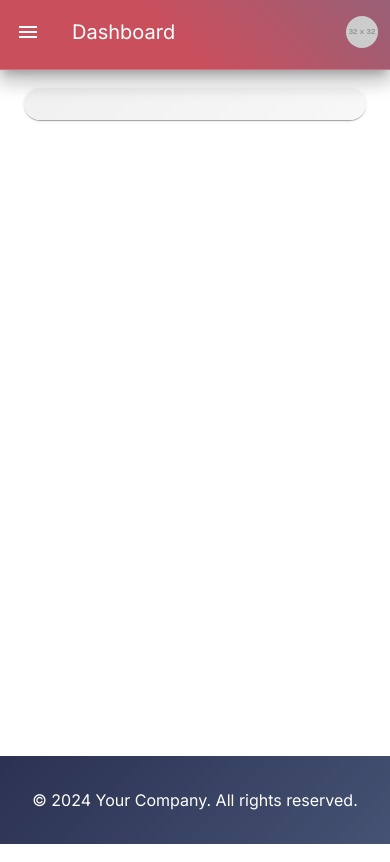
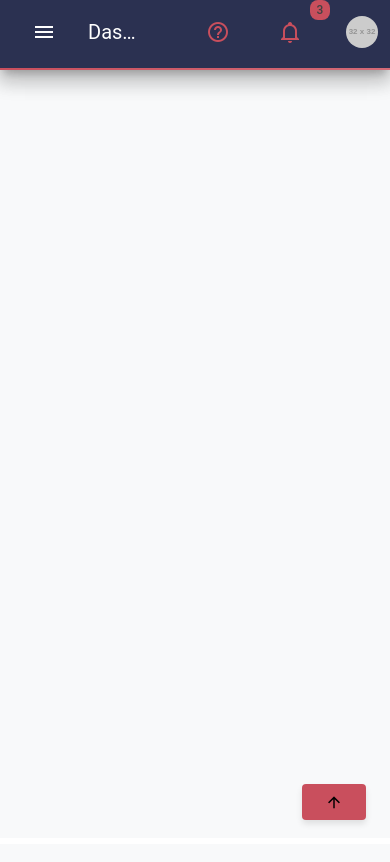
Before and after one commit to Kirolos-Nabil-0/rehab-v3, a Nuxt app: page / in a window 390 px wide. Built offline with nearby package versions, Linux system fonts and the light colour scheme.

Commit message:
updated layout

```diff
--- a/layouts/default.vue
+++ b/layouts/default.vue
@@ -1,15 +1,42 @@
 <template>
     <v-app>
         <!-- Top App Bar -->
-        <v-app-bar app class="app-bar-gradient elevation-12">
-            <v-app-bar-nav-icon @click.stop="drawer = !drawer"></v-app-bar-nav-icon>
+        <v-app-bar app class="app-bar elevation-12">
+            <v-app-bar-nav-icon @click.stop="toggleDrawer"></v-app-bar-nav-icon>
             <v-toolbar-title>{{ currentPageTitle }}</v-toolbar-title>
+
+            <!-- Search Bar -->
             <v-spacer></v-spacer>
+
+            <!-- Icons Group -->
+            <v-btn icon v-tooltip.bottom="'Help'" class="nav-icon">
+                <v-icon>mdi-help-circle-outline</v-icon>
+            </v-btn>
+
+            <!-- Notifications Icon with Badge -->
+            <v-menu offset-y>
+                <template #activator="{ on, attrs }">
+                    <v-badge :content="notificationCount" color="var(--primary-color)" overlap
+                        v-if="notificationCount > 0" class="nav-icon">
+                        <v-btn icon v-bind="attrs" v-on="on" class="nav-icon">
+                            <v-icon>mdi-bell-outline</v-icon>
+                        </v-btn>
+                    </v-badge>
+                    <v-btn icon v-bind="attrs" v-on="on" v-else class="nav-icon">
+                        <v-icon>mdi-bell-outline</v-icon>
+                    </v-btn>
+                </template>
+                <v-list>
+                    <v-list-item @click="navigateTo('/notifications')">
+                        <v-list-item-title>View Notifications</v-list-item-title>
+                    </v-list-item>
+                </v-list>
+            </v-menu>
 
             <!-- User Menu -->
             <v-menu offset-y>
                 <template #activator="{ on, attrs }">
-                    <v-btn icon v-bind="attrs" v-on="on">
+                    <v-btn icon v-bind="attrs" v-on="on" class="nav-icon">
                         <v-avatar size="32">
                             <img src="https://via.placeholder.com/32" alt="User" />
                         </v-avatar>
@@ -26,41 +53,45 @@
             </v-menu>
         </v-app-bar>
 
-        <!-- Navigation Drawer -->
-        <v-navigation-drawer app v-model="drawer" :permanent="!smAndDown" class="navigation-drawer-gradient">
+        <!-- Navigation Drawer with Transition -->
+        <transition name="drawer-transition">
+            <v-navigation-drawer v-if="isDrawerVisible" app :permanent="!smAndDown" :mini-variant="miniVariant"
+                class="navigation-drawer" @click.stop>
                 <v-list-item class="logo-container">
-                <v-img src="https://via.placeholder.com/150x50?text=Logo" alt="Logo" height="50"
-                    class="mx-auto my-4"></v-img>
+                    <v-img src="/logo.png" alt="Logo" height="50" class="mx-auto my-4"></v-img>
                 </v-list-item>
+
+                <v-btn icon @click="toggleMiniVariant" class="mx-auto my-2 sidebar-toggle-button">
+                    <v-icon>{{ miniVariant ? 'mdi-menu-open' : 'mdi-menu' }}</v-icon>
+                </v-btn>
 
                 <v-divider class="divider"></v-divider>
 
                 <v-list dense nav>
                     <v-list-item v-for="(item, index) in menuItems" :key="index" :to="item.route" link exact
-                    class="menu-item">
+                        class="menu-item" :title="item.title" @click="handleMenuItemClick">
                         <v-list-item-icon>
-                        <v-icon>{{ item.icon }}</v-icon>
+                            <v-icon>{{ item.icon + (item.route === route.path ? '' : '-outline') }}</v-icon>
                         </v-list-item-icon>
-                    <v-list-item-title>{{ item.title }}</v-list-item-title>
+                        <v-list-item-title v-if="!miniVariant">{{ item.title }}</v-list-item-title>
                     </v-list-item>
                 </v-list>
             </v-navigation-drawer>
+        </transition>
 
         <!-- Main Content -->
         <v-main>
             <v-container fluid class="main-container">
-                <v-card class="pa-4">
+
+
                 <NuxtPage />
-                </v-card>
             </v-container>
         </v-main>
 
-        <!-- Footer -->
-        <v-footer app class="footer-gradient">
-            <v-container class="text-center">
-                <span>&copy; 2024 Your Company. All rights reserved.</span>
-            </v-container>
-        </v-footer>
+        <!-- Floating Action Button -->
+        <v-btn fab dark class="fab-button" @click="scrollToTop">
+            <v-icon>mdi-arrow-up</v-icon>
+        </v-btn>
     </v-app>
 </template>
 
@@ -70,16 +101,19 @@ import { useRouter, useRoute } from 'vue-router';
 import { useDisplay } from 'vuetify';
 
 const { smAndDown } = useDisplay();
+const scrollToTop = () => {
+    window.scrollTo({ top: 0, behavior: 'smooth' });
+};
 
 const drawer = ref(!smAndDown.value);
+const miniVariant = ref(false);
 const router = useRouter();
 const route = useRoute();
 
 const menuItems = [
     { title: 'Dashboard', icon: 'mdi-view-dashboard', route: '/' },
-    { title: 'Users', icon: 'mdi-account-multiple', route: '/users' },
-    { title: 'Settings', icon: 'mdi-cog', route: '/settings' },
-    // Add more menu items as needed
+    { title: "hotels", icon: "mdi-bed", route: "/hotels" },
+
 ];
 
 const navigateTo = (path) => {
@@ -96,6 +130,59 @@ const currentPageTitle = computed(() => {
     return currentItem ? currentItem.title : 'Admin Panel';
 });
 
+const searchQuery = ref('');
+
+const userName = ref('John Doe');
+
+const timeOfDay = computed(() => {
+    const hour = new Date().getHours();
+    if (hour < 12) return 'morning';
+    if (hour < 18) return 'afternoon';
+    return 'evening';
+});
+
+const toggleMiniVariant = () => {
+    miniVariant.value = !miniVariant.value;
+};
+
+// Function to toggle the drawer's visibility
+const isDrawerVisible = computed(() => {
+    return drawer.value;
+});
+
+// Function to toggle drawer
+const toggleDrawer = () => {
+    drawer.value = !drawer.value;
+};
+
+// Handle menu item click for responsive behavior
+const handleMenuItemClick = () => {
+    if (smAndDown.value) {
+        drawer.value = false;
+    }
+};
+
+const notificationCount = ref(3); // Example notification count
+
+const cards = [
+    {
+        title: 'Sales Overview',
+        icon: 'mdi-chart-line',
+        description: 'View the latest sales statistics and trends.',
+    },
+    {
+        title: 'User Engagement',
+        icon: 'mdi-account-group',
+        description: 'Monitor user activity and interactions.',
+    },
+    {
+        title: 'System Health',
+        icon: 'mdi-heart-pulse',
+        description: 'Check the status of system components.',
+    },
+    // Add more cards as needed
+];
+
 // Watch for screen size changes to adjust the drawer state
 watch(
     () => smAndDown.value,
@@ -106,113 +193,341 @@ watch(
 </script>
 
 <style>
-@import url('https://fonts.googleapis.com/css2?family=Inter:wght@400;500;700&display=swap');
-
-* {
-    font-family: 'Inter', sans-serif;
+:root {
+    --primary-color: #C94F5D;
+    --primary-color-light: #D46B77;
+    /* Lighter shade of primary color */
+    --primary-color-dark: #B03E4D;
+    /* Darker shade of primary color */
+    --secondary-color: #2B3151;
+    --secondary-color-light: #4A5A74;
+    --accent-color: #5F7495;
+    --background-color: #F8F9FA;
+    --surface-color: #FFFFFF;
+    --text-color: #212121;
+    --muted-text-color: #757575;
 }
 
-/* Global styles */
 body {
-    background-color: #2B3151;
+    background-color: var(--background-color);
+    color: var(--text-color);
 }
 
 /* Remove margins and border-radius */
-.v-navigation-drawer.navigation-drawer-gradient,
-.v-app-bar.app-bar-gradient,
-.main-container,
-.v-footer.footer-gradient {
+.v-navigation-drawer,
+.v-app-bar,
+.main-container {
     margin: 0 !important;
     border-radius: 0 !important;
 }
 
 /* Navigation Drawer */
-.v-navigation-drawer.navigation-drawer-gradient {
+.navigation-drawer {
     width: 280px;
-    background: linear-gradient(135deg, #2B3151 0%, #5F7495 100%) !important;
-    background-size: 200% 200% !important;
-    animation: gradientAnimation 10s ease infinite !important;
-    color: #fff !important;
+    background: var(--secondary-color) !important;
+    color: #FFFFFF !important;
+    transition: transform 0.3s ease, width 0.3s ease;
+    padding-top: 20px;
+    padding-bottom: 20px;
+    box-shadow: 2px 0 4px rgba(0, 0, 0, 0.1);
+}
+
+.v-navigation-drawer--mini-variant {
+    width: 80px;
 }
 
 .logo-container {
-    background-color: rgba(255, 255, 255, 0.1);
-    border-radius: 8px;
     margin: 8px;
 }
 
-.divider {
-    margin: 0 16px;
-    background-color: rgba(255, 255, 255, 0.2);
+.logo-container .v-img {
+    max-height: 50px;
+    max-width: 100%;
+    object-fit: contain;
 }
 
-.menu-item {
-    color: rgba(255, 255, 255, 0.9);
-    transition: background-color 0.3s, color 0.3s;
-    border-radius: 8px;
-    margin: 4px 8px;
+/* Divider */
+.divider {
+    margin: 16px;
+    background: linear-gradient(to right, var(--primary-color), var(--primary-color-light));
+    height: 1px;
+    border: none;
 }
 
-.menu-item:hover {
-    background-color: rgba(255, 255, 255, 0.1);
-    color: #ffffff;
+/* Menu Item */
+.menu-item {
+    color: #FFFFFF;
+    transition: background-color 0.3s, color 0.3s, box-shadow 0.3s;
+    border-radius: 8px;
+    margin: 8px 16px;
+    padding: 10px 16px;
 }
 
+.menu-item:hover,
+.menu-item:focus {
+    background-color: var(--primary-color-light);
+    box-shadow: inset 0 0 0 1px rgba(255, 255, 255, 0.2);
+}
+
+/* Active Menu Item */
 .menu-item.v-list-item--active {
-    background-color: rgba(255, 255, 255, 0.2);
+    background-color: var(--primary-color);
+    color: #FFFFFF;
+}
+
+.menu-item.v-list-item--active:hover,
+.menu-item.v-list-item--active:focus {
+    background-color: var(--primary-color-dark);
+}
+
+/* Menu Item Icon */
+.menu-item .v-list-item-icon .v-icon {
+    color: #FFFFFF;
+    font-size: 20px;
+}
+
+.menu-item.v-list-item--active .v-list-item-icon .v-icon {
+    color: #FFFFFF;
+}
+
+/* Menu Item Title */
+.menu-item .v-list-item-title {
+    font-size: 16px;
+    font-weight: 500;
 }
 
 /* App Bar */
-.v-app-bar.app-bar-gradient {
+.v-app-bar {
     height: 70px;
-    background: linear-gradient(45deg, #C94F5D 30%, #5F7495 90%) !important;
-    background-size: 200% 200% !important;
-    animation: gradientAnimation 10s ease infinite !important;
-    border-bottom: 1px solid rgba(255, 255, 255, 0.2) !important;
+    background: var(--secondary-color) !important;
+    color: #FFFFFF !important;
     z-index: 10;
-    color: white !important;
+    padding-left: 16px;
+    padding-right: 16px;
+    box-shadow: 0 2px 4px rgba(0, 0, 0, 0.1);
+    position: relative;
+}
+
+.v-app-bar::after {
+    content: '';
+    position: absolute;
+    bottom: 0;
+    left: 0;
+    height: 2px;
+    width: 100%;
+    background: linear-gradient(to right, var(--primary-color), var(--primary-color-light));
 }
 
 .toolbar-title {
     font-weight: 600;
     font-size: 1.5rem;
+    color: #FFFFFF;
+}
+
+/* Search Bar */
+.search-bar {
+    max-width: 400px;
+    margin-right: 16px;
+}
+
+.search-bar .v-text-field__slot {
+    background-color: var(--surface-color);
+    border: 1px solid var(--accent-color);
+    border-radius: 8px;
+}
+
+.search-bar .v-field__input {
+    color: var(--text-color);
+}
+
+.search-bar input::placeholder {
+    color: var(--accent-color);
+}
+
+.search-bar .v-input__prepend-inner .v-icon {
+    color: var(--accent-color);
+    margin-left: 8px;
+}
+
+.search-bar .v-field__append-inner {
+    margin-right: 8px;
+}
+
+/* Navbar Icons */
+.nav-icon .v-icon {
+    color: var(--primary-color);
+    transition: color 0.3s;
+}
+
+.nav-icon:hover .v-icon {
+    color: var(--primary-color-dark);
+}
+
+.nav-icon {
+    margin-left: 8px;
+    margin-right: 8px;
+}
+
+/* Notification Badge */
+.v-badge .v-badge__badge {
+    background-color: var(--primary-color);
+    border-radius: 8px;
+    animation: bounce 0.5s;
+}
+
+@keyframes bounce {
+
+    0%,
+    20%,
+    50%,
+    80%,
+    100% {
+        transform: translateY(0);
+    }
+
+    40% {
+        transform: translateY(-10px);
+    }
+
+    60% {
+        transform: translateY(-5px);
+    }
 }
 
 /* Main Container */
 .main-container {
     padding: 24px;
-    min-height: calc(100vh - 70px - 64px);
+    min-height: calc(100vh - 70px);
+    background-color: var(--background-color);
+    background-repeat: no-repeat;
+    background-position: top right;
+    background-size: contain;
+}
+
+/* Header Section */
+.header-section {
+    margin-bottom: 24px;
+    text-align: center;
+}
+
+.header-section h1 {
+    font-size: 2.5rem;
+    font-weight: 700;
+    margin-bottom: 8px;
+    color: var(--primary-color);
+}
+
+.header-section p {
+    font-size: 1.2rem;
+    color: var(--accent-color);
+    font-weight: 400;
 }
 
 /* V-Card */
-.v-card {
-    background: linear-gradient(135deg, #F0F0F0 0%, #FFFFFF 100%) !important;
-    background-size: 200% 200% !important;
-    animation: gradientAnimation 15s ease infinite !important;
-    border-radius: 16px !important;
+.content-card {
+    background-color: var(--surface-color) !important;
+    border: 1px solid rgba(0, 0, 0, 0.1);
+    border-radius: 12px !important;
+    color: var(--text-color);
+    box-shadow: 0px 4px 12px rgba(0, 0, 0, 0.1);
+    transition: transform 0.2s;
 }
 
-/* Footer */
-.v-footer.footer-gradient {
-    padding: 16px 0;
-    background: linear-gradient(135deg, #2B3151 0%, #5F7495 100%) !important;
-    background-size: 200% 200% !important;
-    animation: gradientAnimation 10s ease infinite !important;
-    color: #fff !important;
+.content-card:hover {
+    transform: translateY(-2px);
 }
 
-/* Define keyframes for gradient animations */
-@keyframes gradientAnimation {
-    0% {
-        background-position: 0% 50%;
+.content-card .v-card-title {
+    color: var(--accent-color);
+    font-weight: 600;
 }
 
-    50% {
-        background-position: 100% 50%;
+.content-card .v-card-text {
+    color: var(--text-color);
 }
 
-    100% {
-        background-position: 0% 50%;
+.card-icon {
+    color: var(--primary-color);
+    margin-right: 8px;
+}
+
+/* Floating Action Button */
+.fab-button {
+    position: fixed;
+    bottom: 24px;
+    right: 24px;
+    background: var(--primary-color) !important;
+    box-shadow: 0 4px 6px rgba(0, 0, 0, 0.1);
+    z-index: 1000;
+    width: 56px;
+    height: 56px;
+}
+
+.fab-button:hover {
+    transform: scale(1.05);
+    transition: transform 0.2s;
+}
+
+/* Sidebar Toggle Button */
+.sidebar-toggle-button .v-icon {
+    color: var(--accent-color);
+}
+
+/* Focus Styles for Accessibility */
+.v-btn:focus,
+.v-list-item:focus,
+.v-app-bar-nav-icon:focus {
+    outline: 2px solid var(--secondary-color);
+    outline-offset: 2px;
+}
+
+/* Ensure V-Icon has appropriate contrast */
+.v-icon {
+    color: inherit;
+}
+
+/* Subtle Animations */
+.menu-item,
+.v-btn,
+.v-icon {
+    transition: all 0.3s ease;
+}
+
+/* Transition for Navigation Drawer */
+.drawer-transition-enter-active,
+.drawer-transition-leave-active {
+    transition: all 0.3s ease;
+}
+
+.drawer-transition-enter-from,
+.drawer-transition-leave-to {
+    transform: translateX(-100%);
+    opacity: 0;
+}
+
+.drawer-transition-enter-to,
+.drawer-transition-leave-from {
+    transform: translateX(0);
+    opacity: 1;
+}
+
+/* Responsive Adjustments */
+@media (max-width: 600px) {
+    .header-section {
+        text-align: center;
+    }
+
+    .header-section h1 {
+        font-size: 2rem;
+    }
+
+    .header-section p {
+        font-size: 1rem;
+    }
+
+    .fab-button {
+        width: 48px;
+        height: 48px;
     }
 }
 </style>
```
Also changed, not shown: public/logo.png (added), 1 other file (tests, documents, lock files or other folders). Lines whose indentation alone changed are shown as unchanged.
